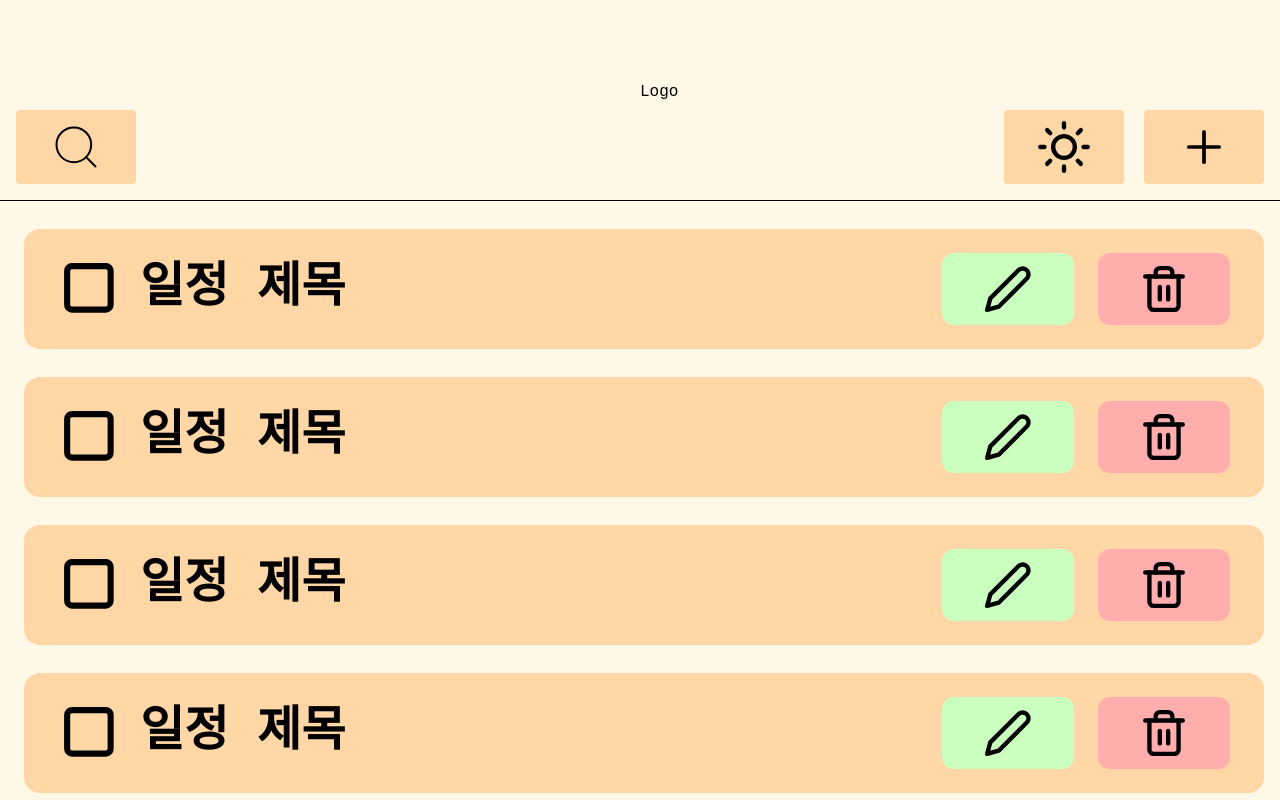
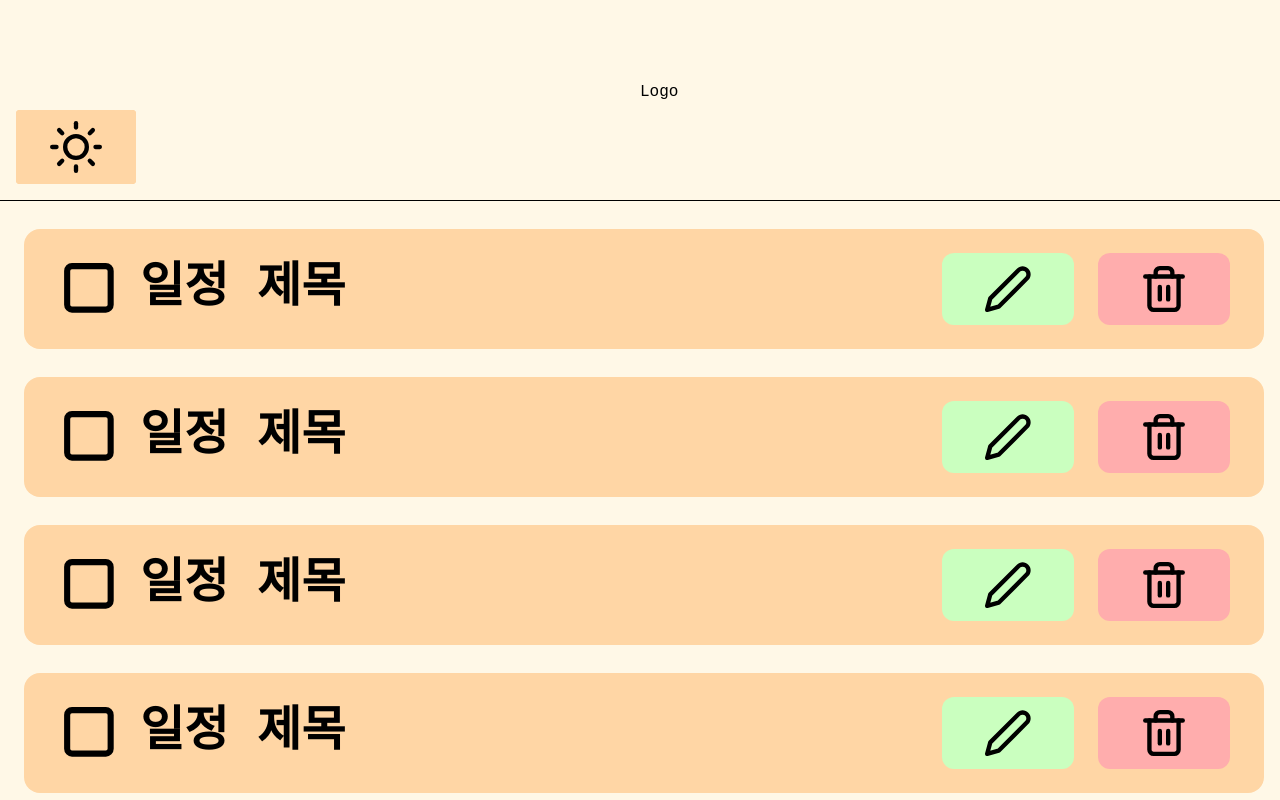
Before and after one commit to hoj0806/todo-list, a React (Vite) app: page / in a window 1280 px wide. Shown: the top 800 px of the page. Built offline with nearby package versions, Linux system fonts and the light colour scheme; a web font is replaced by a local one.

Commit message:
refactor : header 컴포넌트 디자인 리팩터링

```diff
--- a/src/App.jsx
+++ b/src/App.jsx
@@ -1,24 +1,22 @@
 import AddButton from "./components/AddButton";
 import Header from "./components/Header";
 import SearchBar from "./components/SearchBar";
-import TodoDetailPopup from "./components/TodoDetailPopup";
-import TodoListItemPopup from "./components/TodoListItemPopup";
-import TodoListSearchPopup from "./components/TodoListSearchPopup";
 import Wrapper from "./layout/Wrapper";
 import TodoList from "./components/TodoList";
 import AppLayout from "./layout/AppLayout";
+import MobileFeatureLayout from "./layout/MobileFeatureLayout";
+// import TodoDetailPopup from "./components/TodoDetailPopup";
+// import TodoListItemPopup from "./components/TodoListItemPopup";
+// import TodoListSearchPopup from "./components/TodoListSearchPopup";
 function App() {
   return (
     <Wrapper>
       <AppLayout>
-        <div>
-          <Header />
-        </div>
-
-        <div className='h-11 flex border-solid desktop:hidden'>
+        <Header />
+        <MobileFeatureLayout>
           <SearchBar />
           <AddButton />
-        </div>
+        </MobileFeatureLayout>
         <TodoList />
       </AppLayout>
       {/* <TodoListItemPopup /> */}
--- /dev/null
+++ b/src/components/AppLogo.jsx
@@ -0,0 +1,5 @@
+function AppLogo() {
+  return <div className='absolute left-1/2 translate-x--1/2 '>Logo</div>;
+}
+
+export default AppLogo;
--- /dev/null
+++ b/src/components/DesktopHeaderButton.jsx
@@ -0,0 +1,11 @@
+function DesktopHeaderButton({ children, rightPostion = 0 }) {
+  return (
+    <button
+      className={`hidden desktop:block w-[120px] h-[74px] bg-orange rounded-[4px] absolute bottom-4 right-${rightPostion}`}
+    >
+      {children}
+    </button>
+  );
+}
+
+export default DesktopHeaderButton;
--- a/src/components/Header.jsx
+++ b/src/components/Header.jsx
@@ -1,21 +1,23 @@
 import LightMode from "../assets/icon/light.svg";
 import SearchIcon from "../assets/icon/search.svg";
 import AddIcon from "../assets/icon/add.svg";
+import DesktopHeaderButton from "./DesktopHeaderButton";
+import AppLogo from "./AppLogo";
 function Header() {
   return (
-    <div className='h-[56px] flex items-center justify-between relative px-6 desktop:h-[200px] desktop:px-4 desktop:pb-4 relative'>
-      <div className='absolute left-1/2 translate-x--1/2 '>Logo</div>
+    <header className='h-[56px] flex items-center justify-between px-6 desktop:h-[200px] desktop:px-4 desktop:pb-4 relative'>
+      <AppLogo />
       <img src={LightMode} className='w-6 h-6 ml-auto desktop:hidden' />
-      <button className='hidden desktop:block w-[120px] h-[74px] bg-orange rounded-[4px] absolute bottom-4'>
+      <DesktopHeaderButton>
         <img src={SearchIcon} className='mx-auto' />
-      </button>
-      <button className='hidden desktop:block w-[120px] h-[74px] bg-orange rounded-[4px] absolute bottom-4 right-4'>
+      </DesktopHeaderButton>
+      <DesktopHeaderButton rightPostion={4}>
         <img src={AddIcon} className='mx-auto w-[52px] h-[52px]' />
-      </button>
-      <button className='hidden desktop:block w-[120px] h-[74px] bg-orange rounded-[4px] absolute bottom-4 right-[156px]'>
+      </DesktopHeaderButton>
+      <DesktopHeaderButton rightPostion={"[156px]"}>
         <img src={LightMode} className='mx-auto w-[52px] h-[52px]' />
-      </button>
-    </div>
+      </DesktopHeaderButton>
+    </header>
   );
 }
 
--- a/src/components/TodoList.jsx
+++ b/src/components/TodoList.jsx
@@ -22,6 +22,9 @@ function TodoList() {
       <TodoListItem />
       <TodoListItem />
       <TodoListItem />
+      <TodoListItem />
+      <TodoListItem />
+      <TodoListItem />
     </ul>
   );
 }
--- a/src/layout/AppLayout.jsx
+++ b/src/layout/AppLayout.jsx
@@ -1,5 +1,7 @@
 function AppLayout({ children }) {
-  return <div className='bg-white-20 mx-auto max-w-screen-xl'>{children}</div>;
+  return (
+    <div className='bg-white-20 mx-auto max-w-screen-xl h-full'>{children}</div>
+  );
 }
 
 export default AppLayout;
--- /dev/null
+++ b/src/layout/MobileFeatureLayout.jsx
@@ -0,0 +1,5 @@
+function MobileFeatureLayout({ children }) {
+  return <div className='flex desktop:hidden'>{children}</div>;
+}
+
+export default MobileFeatureLayout;
```
